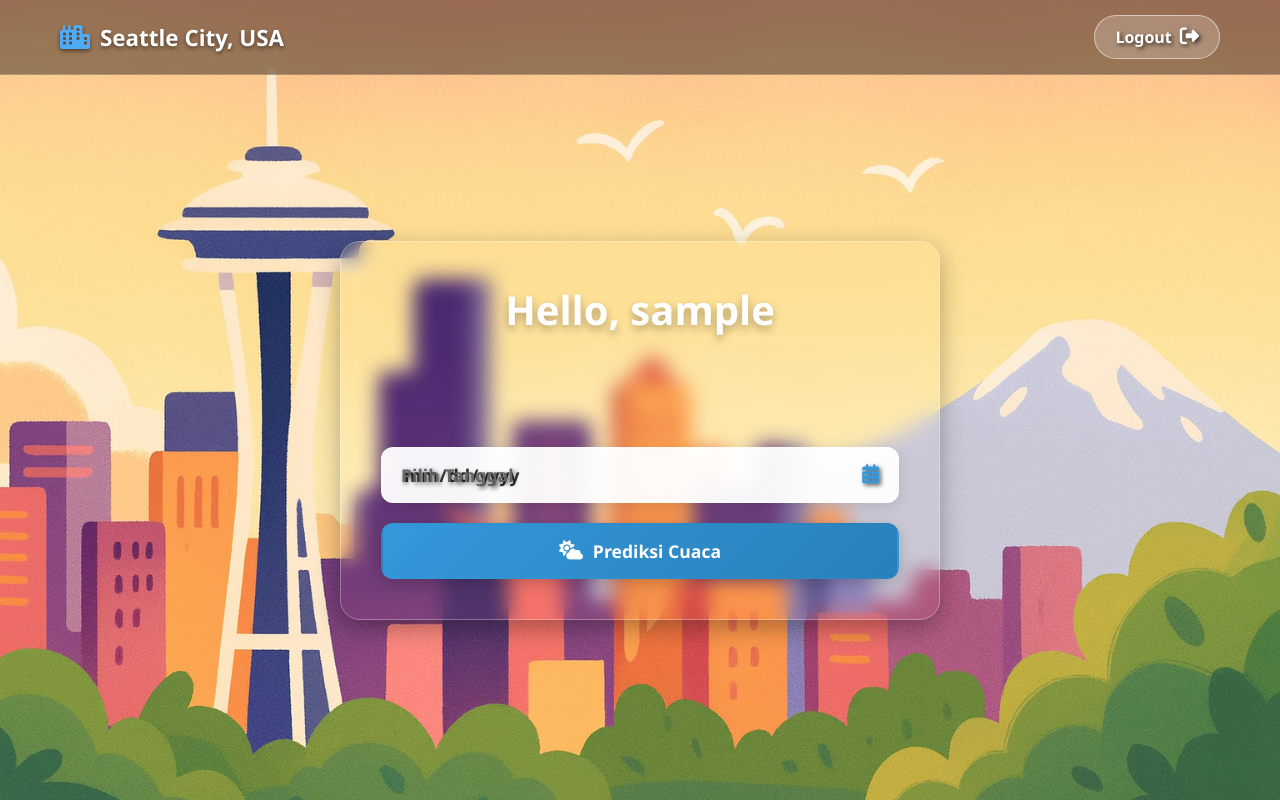
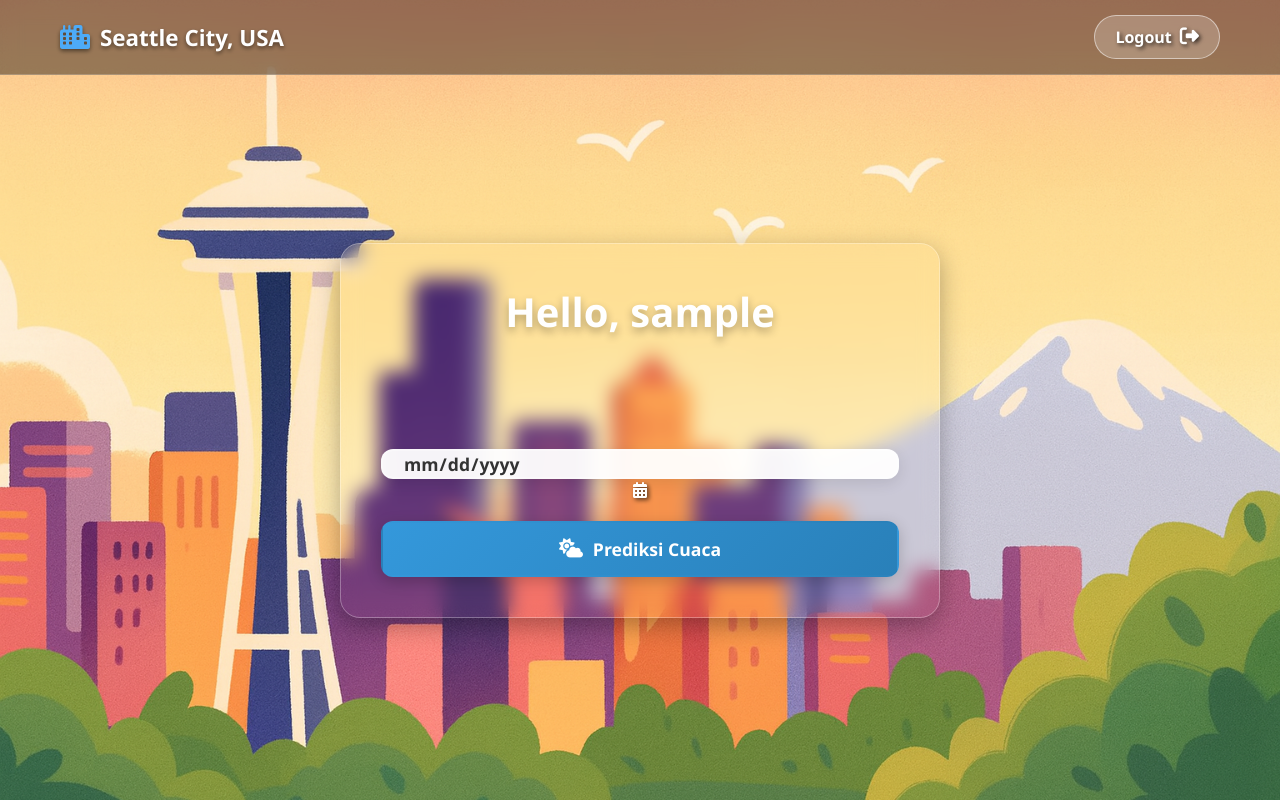
Before and after one commit to dikachafidh/weather-prediction, a Flask app: template templates/index.html in a window 1280 px wide. Run offline with Flask 3, Linux system fonts and the light colour scheme; the template is opened without the code that fills it: most values are stand-ins (such as "Sample title", 1, 10 or a date in 2020); parts of the project's set-up code (start-up, migrations or seed data) failed here and were passed over; some libraries are stand-ins or nearby versions.

Commit message:
Update index.html

```diff
--- a/templates/index.html
+++ b/templates/index.html
@@ -10,15 +10,16 @@
 <body id="weather-body" class="default">
     <div id="nav-container">
         <div class="nav-flex">
+            <input type="checkbox" id="hamburger" class="hamburger-checkbox">
             <label for="hamburger" class="hamburger-label">
                 <i class="fas fa-bars"></i>
             </label>
-            <input type="checkbox" id="hamburger">
+
             <div class="nav-brand">
-                <!-- PERUBAHAN: Hilangkan latar belakang dan border -->
                 <h1><i class="fas fa-city"></i> Seattle City, USA</h1>
             </div>
-            <nav>
+
+            <nav class="nav-menu">
                 <ul>
                     <li>
                         <a href="{{ url_for('logout') }}" class="logout-btn">
@@ -36,22 +37,19 @@
             <h1 id="greeting">Hello, {{ username }}</h1>
             <h2 id="weather-text"></h2>
 
-            <!-- PERUBAHAN: Container untuk input tanggal dan tombol -->
             <div id="search-container">
-                <!-- Input tanggal dengan wrapper -->
-                <div class="input-wrapper">
+                <!-- PERBAIKAN: Tambahkan class date-input-wrapper untuk styling -->
+                <div class="date-input-wrapper">
                     <input type="date" id="searchDate" required>
-                    <span class="placeholder">Pilih Tanggal</span>
                     <i class="fas fa-calendar-alt"></i>
                 </div>
 
-                <!-- Tombol prediksi -->
-                <button onclick="predictWeather()">
+                <button id="predictBtn" onclick="predictWeather()">
                     <i class="fas fa-cloud-sun"></i> Prediksi Cuaca
                 </button>
             </div>
 
-            <!-- Hasil prediksi -->
+            <!-- Container untuk hasil prediksi -->
             <div id="prediction-result"></div>
         </div>
     </div>
```
